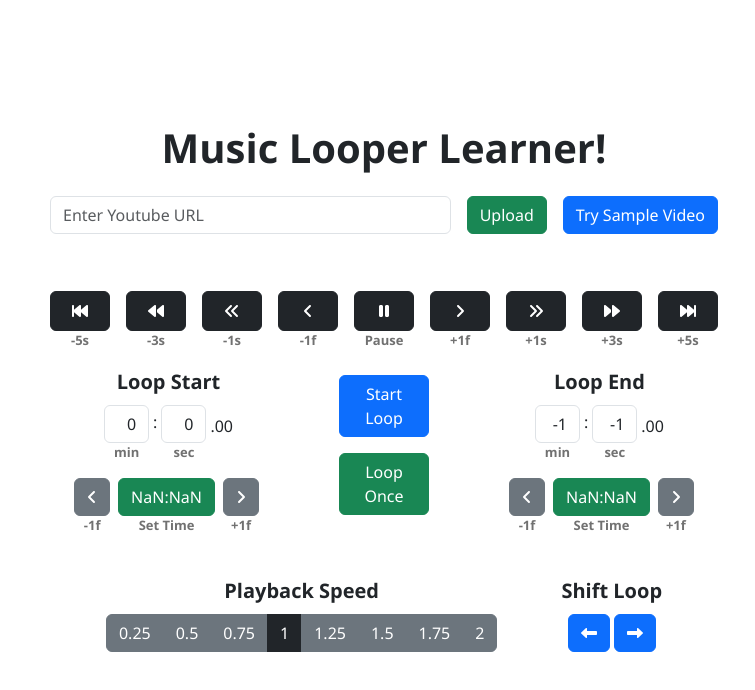
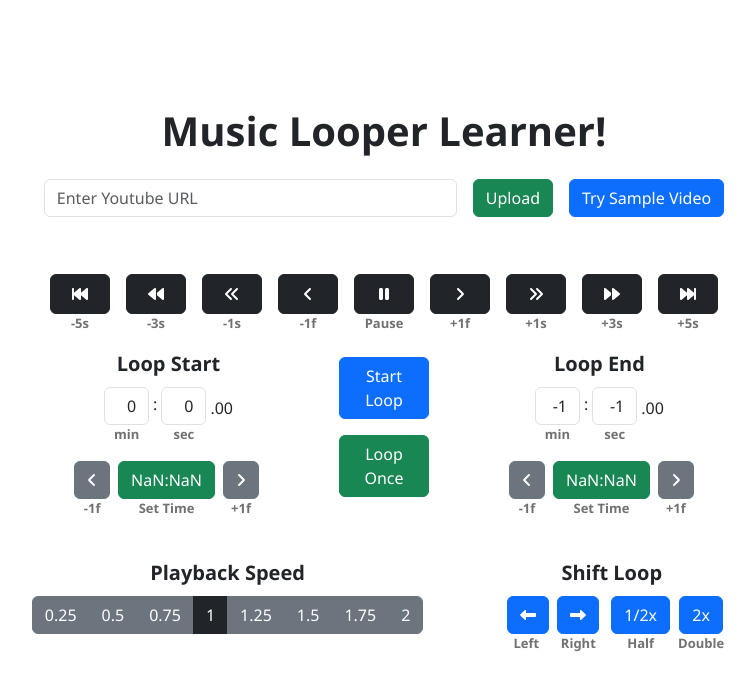
Before and after one commit to DanNguyen0117/music-looper-learner, a React (Vite) app: page / in a window 1280 px wide. Shown: the top 690 px of the page, without its empty margins (256-1011 px from the left). Built offline with nearby package versions, Linux system fonts and the light colour scheme.

Commit message:
added shift loop controls to move the loop and 1/2 or 2x the loop length.

```diff
--- a/src/App.jsx
+++ b/src/App.jsx
@@ -35,6 +35,12 @@ function App() {
 	const [toggleLoop, setToggleLoop] = useState(false);
 	const [isPlaying, setIsPlaying] = useState(true);
 	const [errorMessage, setErrorMessage] = useState('');
+
+	// user input start/end minutes and seconds
+	const [startMinutes, setStartMinutes] = new useState(0);
+	const [startSeconds, setStartSeconds] = new useState(0);
+	const [endMinutes, setEndMinutes] = new useState(0);
+	const [endSeconds, setEndSeconds] = new useState(0);
 
 	let player = useRef(null);
 	const VIDEO_K = 22;
@@ -125,14 +131,40 @@ function App() {
 
 			<PlaybackControls isPlaying={isPlaying} setIsPlaying={setIsPlaying} playerRef={player} />
 
-			<LoopControls currentTime={currentTime} playerRef={player} toggleLoop={toggleLoop} setToggleLoop={setToggleLoop} endTime={endTime} videoCode={videoCode} />
+			<LoopControls
+				currentTime={currentTime}
+				playerRef={player}
+				startMinutes={startMinutes}
+				startSeconds={startSeconds}
+				setStartMinutes={setStartMinutes}
+				setStartSeconds={setStartSeconds}
+				endMinutes={endMinutes}
+				endSeconds={endSeconds}
+				setEndMinutes={setEndMinutes}
+				setEndSeconds={setEndSeconds}
+				toggleLoop={toggleLoop}
+				setToggleLoop={setToggleLoop}
+				endTime={endTime}
+				videoCode={videoCode}
+			/>
 
 			<Row className="mb-4 justify-content-center" style={{ gap: '40px', flexWrap: 'wrap' }}>
 				<Col xs="auto">
 					<SpeedControls playerRef={player} />
 				</Col>
 				<Col xs="auto">
-					<ShiftLoopControls />
+					<ShiftLoopControls
+						playerRef={player}
+						startMinutes={startMinutes}
+						startSeconds={startSeconds}
+						setStartMinutes={setStartMinutes}
+						setStartSeconds={setStartSeconds}
+						endMinutes={endMinutes}
+						endSeconds={endSeconds}
+						setEndMinutes={setEndMinutes}
+						setEndSeconds={setEndSeconds}
+						endTime={endTime}
+					/>
 				</Col>
 			</Row>
 		</>
--- a/src/components/LoopControls.jsx
+++ b/src/components/LoopControls.jsx
@@ -1,13 +1,26 @@
 import { useState, useEffect } from 'react';
 import { Col, Container, Form, InputGroup, Row, Button } from 'react-bootstrap';
-import { secondsToHMS, secondsToHMSTuple, HMSToSeconds } from '../utils/secondsToHMS';
+import { secondsToHMS, secondsToHMSTuple, HMSToSeconds, roundToNearest05 } from '../utils/secondsToHMS';
 import { FontAwesomeIcon } from '@fortawesome/react-fontawesome';
 import { faAngleRight, faAngleLeft } from '@fortawesome/free-solid-svg-icons';
-export default function LoopControls({ currentTime, playerRef, toggleLoop, setToggleLoop, endTime, videoCode }) {
-	const [startMinutes, setStartMinutes] = new useState(0);
-	const [startSeconds, setStartSeconds] = new useState(0);
-	const [endMinutes, setEndMinutes] = new useState(0);
-	const [endSeconds, setEndSeconds] = new useState(0);
+import './LoopControls.css'
+
+export default function LoopControls({
+	currentTime,
+	playerRef,
+	toggleLoop,
+	setToggleLoop,
+	endTime,
+	videoCode,
+	startMinutes,
+	startSeconds,
+	setStartMinutes,
+	setStartSeconds,
+	endMinutes,
+	endSeconds,
+	setEndMinutes,
+	setEndSeconds,
+}) {
 	const [isLoopedOnce, setIsLoopedOnce] = new useState(false);
 
 	useEffect(() => {
@@ -39,10 +52,6 @@ export default function LoopControls({ currentTime, playerRef, toggleLoop, setTo
 			clearInterval(interval);
 		};
 	}, [startMinutes, startSeconds, endMinutes, endSeconds, toggleLoop, isLoopedOnce]);
-
-	function roundToNearest05(n) {
-		return Math.round(n / 0.05) * 0.05;
-	}
 
 	const handleStartSetTime = () => {
 		const totalSeconds = playerRef.current.getCurrentTime();
--- a/src/components/ShiftLoopControls.jsx
+++ b/src/components/ShiftLoopControls.jsx
@@ -1,21 +1,137 @@
 import Button from 'react-bootstrap/Button';
 import ButtonGroup from 'react-bootstrap/ButtonGroup';
 import { useState } from 'react';
+import { Container } from 'react-bootstrap';
+import { secondsToHMS, secondsToHMSTuple, HMSToSeconds, roundToNearest05 } from '../utils/secondsToHMS';
 import { faLeftLong, faRightLong } from '@fortawesome/free-solid-svg-icons';
 import { FontAwesomeIcon } from '@fortawesome/react-fontawesome';
+import './LoopControls.css';
 
-function ShiftLoopControls() {
+function ShiftLoopControls({
+	playerRef,
+	startMinutes,
+	startSeconds,
+	setStartMinutes,
+	setStartSeconds,
+	endMinutes,
+	endSeconds,
+	setEndMinutes,
+	setEndSeconds,
+	endTime,
+}) {
+	const handleLeftShiftLoop = () => {
+		const startLoopTotalSeconds = HMSToSeconds(0, startMinutes, startSeconds);
+		const endLoopTotalSeconds = HMSToSeconds(0, endMinutes, endSeconds);
+		const loopTime = endLoopTotalSeconds - startLoopTotalSeconds;
+
+		const shiftedStartSec = startLoopTotalSeconds - loopTime;
+		const shiftedEndSec = endLoopTotalSeconds - loopTime;
+
+		if (shiftedStartSec < 0 || shiftedEndSec < 0) {
+			console.log('cannot shift loop left, loop is as far left as it can be.');
+			return;
+		}
+
+		const newStartT = secondsToHMSTuple(shiftedStartSec);
+		const newEndT = secondsToHMSTuple(shiftedEndSec);
+
+		setStartMinutes(newStartT.minutes);
+		setStartSeconds(newStartT.seconds);
+		setEndMinutes(newEndT.minutes);
+		setEndSeconds(newEndT.seconds);
+	};
+
+	const handleRightShiftLoop = () => {
+		const startLoopTotalSeconds = HMSToSeconds(0, startMinutes, startSeconds);
+		const endLoopTotalSeconds = HMSToSeconds(0, endMinutes, endSeconds);
+		const loopTime = endLoopTotalSeconds - startLoopTotalSeconds;
+
+		const shiftedStartSec = startLoopTotalSeconds + loopTime;
+		const shiftedEndSec = endLoopTotalSeconds + loopTime;
+
+		if (shiftedStartSec > endTime || shiftedEndSec > endTime) {
+			console.log('cannot shift loop right, loop is as far right as it can be.');
+			return;
+		}
+
+		const newStartT = secondsToHMSTuple(shiftedStartSec);
+		const newEndT = secondsToHMSTuple(shiftedEndSec);
+
+		setStartMinutes(newStartT.minutes);
+		setStartSeconds(newStartT.seconds);
+		setEndMinutes(newEndT.minutes);
+		setEndSeconds(newEndT.seconds);
+	};
+
+	const handleHalfLoop = () => {
+		const startLoopTotalSeconds = HMSToSeconds(0, startMinutes, startSeconds);
+		const endLoopTotalSeconds = HMSToSeconds(0, endMinutes, endSeconds);
+		const loopTime = endLoopTotalSeconds - startLoopTotalSeconds;
+
+		if (loopTime <= 0.05) {
+			console.log('cannot half the loop, loop is as small as it gets!');
+			return;
+		}
+
+		const halfLoop = roundToNearest05(loopTime) / 2;
+		let shiftedEndSec = endLoopTotalSeconds - halfLoop;
+
+		if (endLoopTotalSeconds - startLoopTotalSeconds < 0.1) {
+			shiftedEndSec = startLoopTotalSeconds + 0.05;
+		}
+
+		const newEndT = secondsToHMSTuple(shiftedEndSec);
+		setEndMinutes(newEndT.minutes);
+		setEndSeconds(newEndT.seconds);
+	};
+
+	const handleDoubleLoop = () => {
+		const startLoopTotalSeconds = HMSToSeconds(0, startMinutes, startSeconds);
+		const endLoopTotalSeconds = HMSToSeconds(0, endMinutes, endSeconds);
+		const loopTime = endLoopTotalSeconds - startLoopTotalSeconds;
+
+		const doubleLoop = roundToNearest05(loopTime) * 2;
+		const shiftedEndSec = startLoopTotalSeconds + doubleLoop;
+
+		if (shiftedEndSec > endTime) {
+			console.log('cannot double the loop length any further');
+			return;
+		}
+
+		const newEndT = secondsToHMSTuple(shiftedEndSec);
+		setEndMinutes(newEndT.minutes);
+		setEndSeconds(newEndT.seconds);
+	};
+
 	return (
 		<>
 			<div className="mb-2" style={{ fontSize: '20px', fontWeight: '600' }}>
 				Shift Loop
 			</div>
-            <Button className='me-1'>
-                <FontAwesomeIcon icon={faLeftLong} />
-            </Button>
-            <Button>
-                <FontAwesomeIcon icon={faRightLong} />
-            </Button>
+			<Container className="mb-3 d-flex flex-wrap justify-content-center">
+				<div className="ms-2">
+					<Button onClick={handleLeftShiftLoop}>
+						<FontAwesomeIcon icon={faLeftLong} />
+					</Button>
+					<div className="help-text me-1">Left</div>
+				</div>
+				<div className="ms-2">
+					<Button className="me-1" onClick={handleRightShiftLoop}>
+						<FontAwesomeIcon icon={faRightLong} />
+					</Button>
+					<div className="help-text me-1">Right</div>
+				</div>
+				<div className="ms-2">
+					<Button onClick={handleHalfLoop}>
+						1/2x
+					</Button>
+					<div className="help-text">Half</div>
+				</div>
+				<div className="ms-2">
+					<Button onClick={handleDoubleLoop}>2x</Button>
+					<div className="help-text">Double</div>
+				</div>
+			</Container>
 		</>
 	);
 }
--- a/src/utils/secondsToHMS.jsx
+++ b/src/utils/secondsToHMS.jsx
@@ -19,7 +19,7 @@ export function secondsToHMSTuple(seconds) {
 	seconds = Number(seconds);
 	const hours = seconds > 3600 ? Math.floor(seconds / 3600) : null;
 	const minutes = hours ? Math.floor((seconds % 3600) / 60) : Math.floor(seconds / 60);
-	const remainingSeconds = Math.round(seconds % 60);		// TODO change to floor?
+	const remainingSeconds = seconds % 60;		// TODO change to floor?
 
 	return {
 		hours: hours,
@@ -27,3 +27,7 @@ export function secondsToHMSTuple(seconds) {
 		seconds: remainingSeconds,
 	};
 }
+
+export function roundToNearest05(n) {
+	return Math.round(n / 0.05) * 0.05;
+}
```
